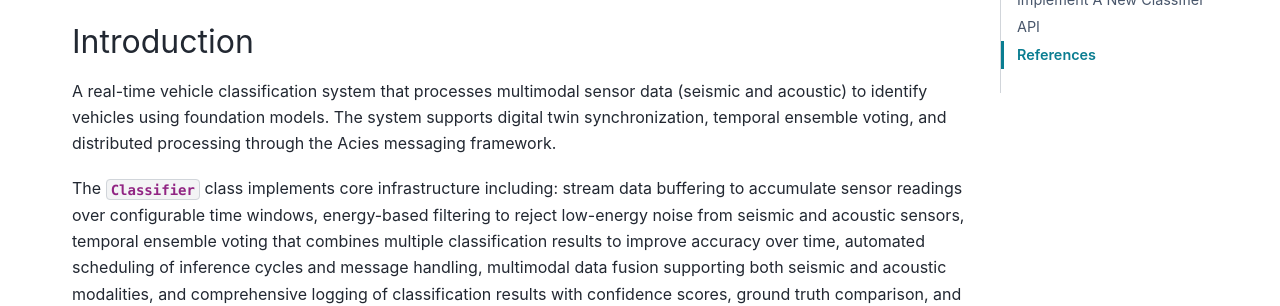
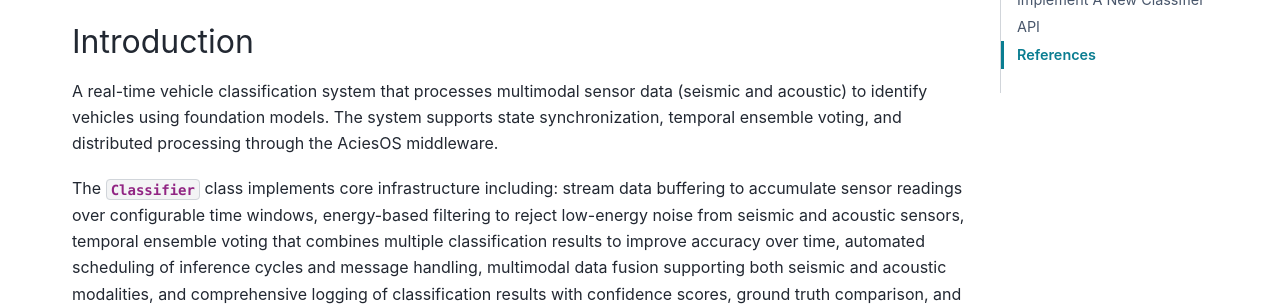
Before and after one commit to acies-os/vehicle-classifier, a Sphinx documentation site: the page built from docs/source/index.rst, in a window 1280 px wide and 900 px high. Shown: the part 170-476 px from the top of the window. Built offline with Sphinx 7.4.7 and the PyData theme 0.15.4, drawn with Linux system fonts in a browser that asks for light colours.

Commit message:
Rewording

```diff
--- a/docs/source/index.rst
+++ b/docs/source/index.rst
@@ -11,8 +11,8 @@ Introduction
 
 A real-time vehicle classification system that processes multimodal sensor data
 (seismic and acoustic) to identify vehicles using foundation models. The system
-supports digital twin synchronization, temporal ensemble voting, and distributed
-processing through the Acies messaging framework.
+supports state synchronization, temporal ensemble voting, and distributed
+processing through the AciesOS middleware.
 
 The :class:`~acies.vehicle_classifier.base.Classifier` class implements core
 infrastructure including: stream data buffering to accumulate sensor readings
```
